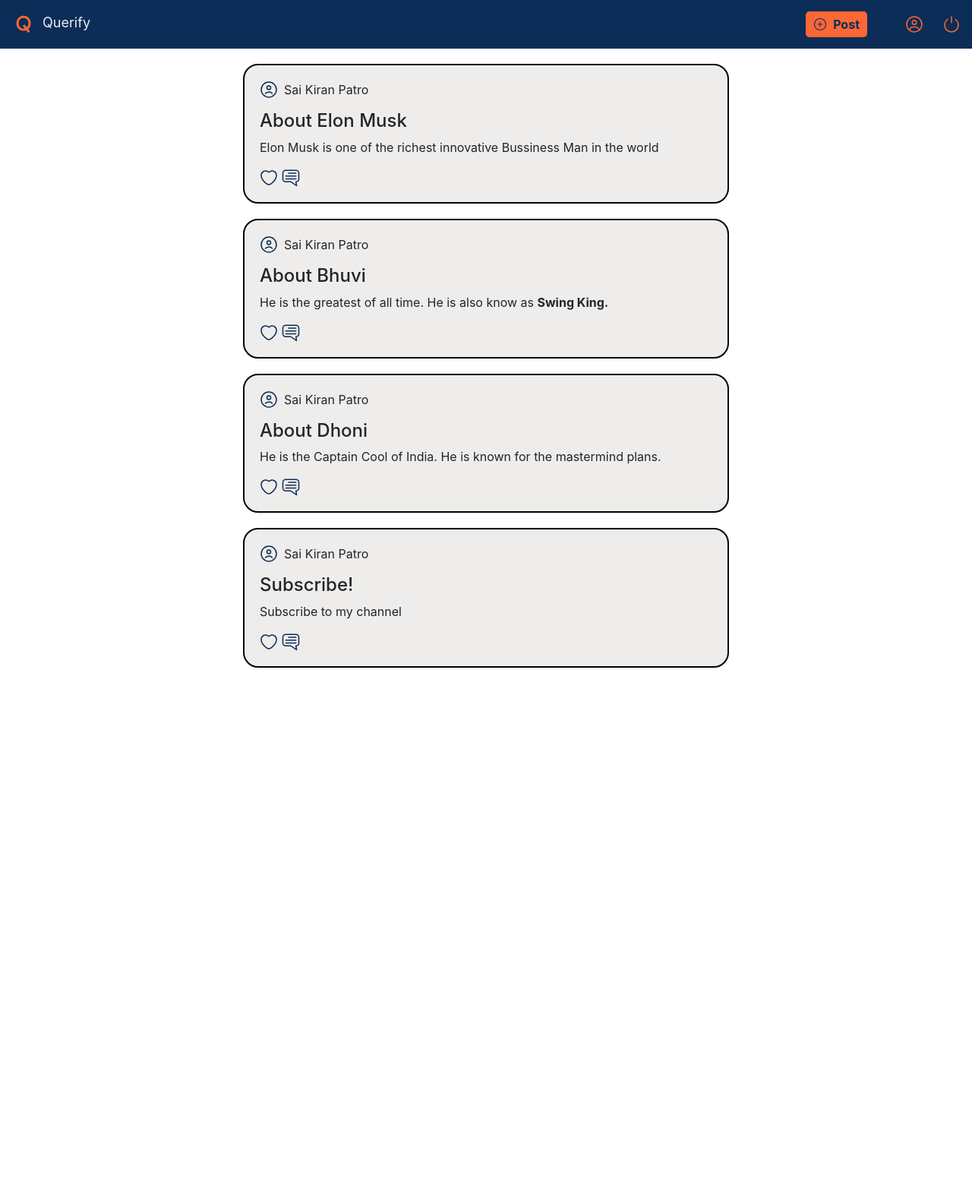
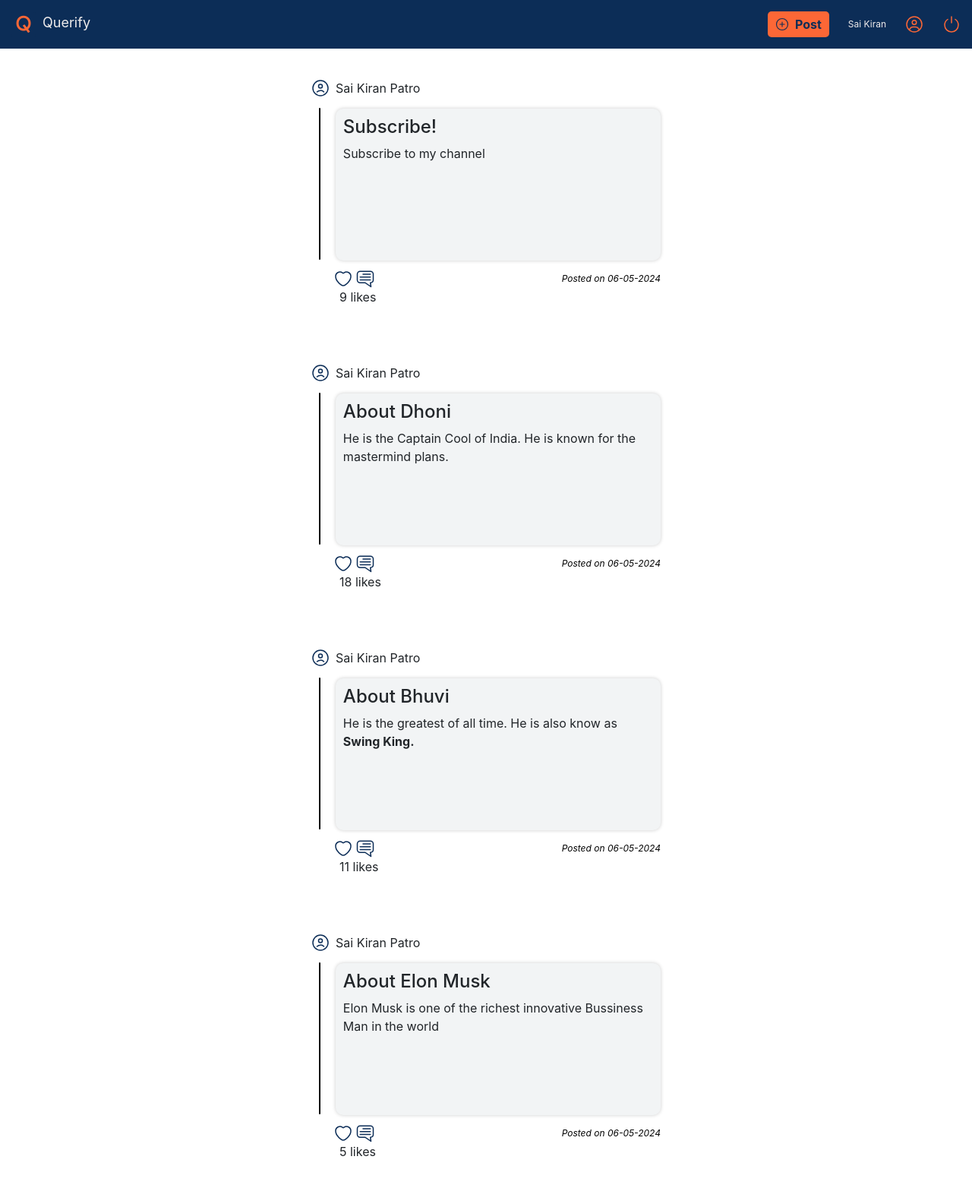
Before and after one commit to saikiran-patro/Querify, a Flask app: page / in a window 1280 px wide. Shown: the whole page at 76% size. Before the commit the page ends 879 px from the top, so only its background shows below. Run offline with Flask 3, Linux system fonts and the light colour scheme; a user stored in the database is signed in; some libraries are stand-ins or nearby versions.

Commit message:
Implemented Real-time Like Count

```diff
--- a/Website/auth.py
+++ b/Website/auth.py
@@ -74,7 +74,7 @@ def login():
             if check_password_hash(user.password,password):
                login_user(user,remember=True)
                print(current_user)
-               return redirect(url_for('views.home',message="Login Successful", category=True, username=current_user.firstName ))
+               return redirect(url_for('views.home',message="Login Successful", category=True, current_user=current_user ))
             else:
                return render_template('login.html', message='Invalid Password, try again', category=False)
         else:
@@ -82,7 +82,7 @@ def login():
            return render_template('login.html', message='User not found', category=False)
     else:
        if current_user.is_authenticated:
-          return redirect(url_for('views.home',message="Login Successful", category=True,username=current_user.firstName ))
+          return redirect(url_for('views.home',message="Login Successful", category=True,current_user=current_user))
        else:
           return render_template('Login.html')
 
@@ -124,7 +124,7 @@ def signup():
             db.session.add(new_user)
             db.session.commit()
             login_user(new_user,remember=True)
-            return redirect(url_for('views.home',message="Account created successfully!", category=True,username=current_user.firstName ))
+            return redirect(url_for('views.home',message="Account created successfully!", category=True,current_user=current_user))
           #return render_template('Signup.html', message="Account created successfully!", category=True )
 
     return render_template('Signup.html', text="testing")
--- a/Website/static/Css/styles.css
+++ b/Website/static/Css/styles.css
@@ -8,6 +8,10 @@ body{
 
 
     margin: 0px;
+}
+.postContent p{
+
+    margin-bottom: 1px !important;
 }
 .hide{
 
@@ -134,12 +138,21 @@ body{
     gap: 20px;
     margin-top: 20px
 }
+.postContentContainer{
+    display: flex;
+    flex-direction: row;
+    gap: 20px;
+    position: relative;
+    align-items: center;
+
+}
 .postContainer{
-    border: 2px solid black;
+    border: none;
     padding: 20px;
-    border-radius: 20px;
-    width: 50%;
-    background-color: #EEEDEB;
+    border-radius: 10px;
+    max-width: 500px;
+    width: 100%;
+
 }
 .postHeader{
     display: flex;
@@ -149,7 +162,26 @@ body{
 }
 .postContent{
     margin-top: 15px;
+    background: #f2f4f5;
+    padding: 10px;
+    border-radius: 10px;
+    margin-left: 0px;
+    margin-bottom: 12px;
+    height: 200px;
+    transition: height 0.5s ease-in-out;
+    overflow: hidden;
+    box-shadow: 0 0 5px rgba(0, 0, 0, 0.2);
+    width: 100%;
 }
+.sideLine{
+    height:200px;
+    width: 2px;
+    background: black;
+    margin-left: 10px;
+    border-radius: 10px;
+
+}
+
 .postActions{
     display: flex;
     flex-direction: row;
@@ -157,13 +189,46 @@ body{
     align-items: center;
     gap: 5px;
 }
+.expanded
+{
+    height:auto !important;
+    overflow: visible;
+}
+.dateActionContainer{
+    display: flex;
+    justify-content: space-between;
+    align-items: center;
+}
+.postedDate{
+    font-size: 12px;
+    color: black;
+    font-style: italic;
+}
 .postActions img{
     width:24px;
+    cursor: pointer;
 }
+
+
 h2{
     font-size:24px !important;
 }
+.readMore{
 
+    display: flex;
+    flex-direction: row;
+    justify-content: flex-end;
+    align-items: center;
+}
+.read-more{
+    outline: none;
+    border: none;
+    padding: 5px 10px;
+    border-radius: 8px;
+    background: #3a3a3a;
+    color:white;
+    cursor: pointer;
+}
 /* Create a post section */
 
 #title{
--- a/Website/templates/Home.html
+++ b/Website/templates/Home.html
@@ -9,7 +9,7 @@
     <script src="https://code.jquery.com/jquery-3.2.1.slim.min.js" integrity="sha384-KJ3o2DKtIkvYIK3UENzmM7KCkRr/rE9/Qpg6aAZGJwFDMVNA/GpGFF93hXpG5KkN" crossorigin="anonymous"></script>
     <script src="https://cdn.jsdelivr.net/npm/popper.js@1.12.9/dist/umd/popper.min.js" integrity="sha384-ApNbgh9B+Y1QKtv3Rn7W3mgPxhU9K/ScQsAP7hUibX39j7fakFPskvXusvfa0b4Q" crossorigin="anonymous"></script>
     <script src="https://cdn.jsdelivr.net/npm/bootstrap@4.0.0/dist/js/bootstrap.min.js" integrity="sha384-JZR6Spejh4U02d8jOt6vLEHfe/JQGiRRSQQxSfFWpi1MquVdAyjUar5+76PVCmYl" crossorigin="anonymous"></script>
-
+    <script src="https://cdnjs.cloudflare.com/ajax/libs/socket.io/4.5.1/socket.io.js"></script>
     <title>Querify</title>
 </head>
 <body>
@@ -21,8 +21,10 @@
       </div>
       <div class="rightHeader">
         <button class="postButton" onclick="window.location.href='/post'"><img src="{{ url_for('static', filename='Images/Post.svg')}}"/>Post</button>
-        <span style="font-size:12px">{{ username | safe }}</span>
+        {% if current_user.is_authenticated %}
 
+        <span style="font-size:12px"> {{ current_user.firstName }}</span>
+        {% endif %}
         <img src="{{ url_for('static', filename='Images/UserIcon.svg')}}" alt="User Icon"/>
         <img  class="logoutButton" alt="Logout" src="{{ url_for('static', filename='Images/Poweroff.svg')}}" onclick="window.location.href='/logout'"/>
 
@@ -35,15 +37,31 @@
 
 
     {% for item in all_posts %}
+
       <div class="postContainer">
-        <div class="postHeader"><img src="{{ url_for('static', filename='Images/User.svg')}}"/> <span>Sai Kiran Patro</span></div>
-        <div class="postContent">
-          <h2>{{ item.title }}</h2>
-          {{ item.content | safe }}
+
+        <div class="postHeader"><img src="{{ url_for('static', filename='Images/User.svg')}}"/> <span>{{ users[loop.index-1]['userFullName'] }}</span></div>
+        <div class="postContentContainer">
+
+          <div class="sideLine"></div>
+          <div class="postContent">
+            <h2>{{ item.title }}</h2>
+            {{ item.content | safe }}
+
+          </div>
         </div>
-        <div class="postActions">
-          <img src="{{ url_for('static', filename='Images/heartWhite.svg')}}"/><img src="{{ url_for('static', filename='Images/Comment.svg')}}"/>
+
+        <div class="readMore">
+           <button class="read-more">Read More</button>
         </div>
+        <div class="dateActionContainer">
+          <div class="postActions">
+            <img class="likesImg" style="margin-left: 30px;" data-post-id="{{ users[loop.index-1]['postId'] }}" src="{{ url_for('static', filename='Images/heartWhite.svg')}}"/><img src="{{ url_for('static', filename='Images/Comment.svg')}}"/>
+          </div>
+          <span class="postedDate">Posted on  {{ users[loop.index-1]['postedDate'] }}</span>
+
+        </div>
+        <p class="postLikeCount" style="margin-left: 37px;">{{ users[loop.index-1]['postLikes'] }} likes</p>
       </div>
       {% endfor %}
  </div>
@@ -55,12 +73,90 @@
 </body>
 <script>
 
+
+/*---------------------Testing Real-time like count update--------------------*/
+var socket = io();
+document.querySelectorAll('.likesImg').forEach((img)=>{
+
+  img.addEventListener('click',()=>{
+
+    const postId = img.dataset.postId;  // Access data-post-id using dataset property
+        socket.emit('update_count', { post_id: postId });
+  })
+})
+
+
+socket.on('count_updated', function(data) {
+    const postId = data.post_id;
+    const count = data.count;
+    document.querySelectorAll('.likesImg').forEach((img)=>{
+
+
+    // Update the count only if it matches the expected post ID (implement logic here)
+    if (img.dataset.postId==postId) {
+       img.parentElement.parentElement.parentElement.querySelector('.postLikeCount').innerText = count + ' likes';
+    }
+})});
+/*---------------------------------------------------------------------------*/
+
+  const readMoreFunction = () =>{
+  const readMoreBtns = document.querySelectorAll('.read-more');
+
+readMoreBtns.forEach(btn => {
+    btn.addEventListener('click', function() {
+
+        const content = this.parentElement.parentElement.querySelector('.postContentContainer').querySelector('.postContent');
+
+        content.classList.toggle('expanded');
+
+        if (content.classList.contains('expanded')) {
+            this.textContent = 'Read Less';
+            this.parentElement.parentElement.querySelector('.postContentContainer').querySelector('.sideLine').style.height=Math.round(this.parentElement.parentElement.querySelector('.postContentContainer').querySelector('.postContent').offsetHeight)+'px'
+
+        } else {
+            this.textContent = 'Read More';
+            this.parentElement.parentElement.querySelector('.postContentContainer').querySelector('.sideLine').style.height='200px'
+        }
+    });
+});
+}
+function readMoreHide(){
+
+  const myDiv = document.querySelectorAll(".postContent");
+  myDiv.forEach((div)=>{
+  div.style.height='auto'
+
+  const height = div.offsetHeight;;
+  const parentDiv=div.parentElement.parentElement;
+  div.style.height='200px'
+
+  if(Math.round(height)>200){
+
+    parentDiv.querySelector('.read-more').setAttribute('class', 'read-more');
+
+  }
+  else{
+    parentDiv.querySelector('.read-more').classList.add('hide');
+
+  }
+
+
+})
+ readMoreFunction()
+
+}
+
+
+readMoreHide()
+
+
+
+
     let message= '{{ message }}'
     let category= '{{ category }}'
     let all_posts= '{{ all_posts }}'
     let firstName='{{ username }}'
-    console.log(firstName)
-    console.log('all_posts : ',all_posts)
+
 
 
     const popUp=document.querySelector('.errorPopUp')
--- a/Website/views.py
+++ b/Website/views.py
@@ -1,16 +1,48 @@
 from flask import Blueprint,render_template,request,redirect,url_for
 from flask_login import login_required,current_user
-from .models import Post
+from .models import Post,Likes
 from .import db
+from .models import User
 views=Blueprint('views',__name__)
+from sqlalchemy import func
+
+def get_likes_count():
+    all_posts=Post.query.all()
+    likesCount=[]
+    for post in all_posts:
+        likeCount=Likes.query.filter_by(postId=post.id).count()
+        likesCount.append(likeCount)
+    return likesCount
+
+def likes_count_by_id(postId):
+    likeCount=Likes.query.filter_by(postId=postId).count()
+
+    return likeCount
+def update_count_by_id(postId):
+    new_like_rec=Likes(postId=postId)
+    db.session.add(new_like_rec)
+    db.session.commit()
+
+
 
 @views.route('/', methods=['GET', 'POST'])
 @login_required
 def home():
     if request.method == 'GET':
         all_posts=Post.query.all()
+        userPostInfo=[]
+        likesCount=get_likes_count()
+        index=0
+        for post in all_posts:
 
-        return render_template('Home.html', all_posts=all_posts, postCategory=True)
+            user=User.query.filter_by(id=post.userId).first()
+            userObject={'userFullName':user.firstName+" "+user.lastName,'postedDate':"-".join(str(post.date)[0:10].split('-')[::-1]),'postLikes':likesCount[index],'postId':post.id}
+            userPostInfo.append(userObject)
+            index+=1
+
+
+
+        return render_template('Home.html', all_posts=all_posts[::-1],users=userPostInfo[::-1], postCategory=True)
     else:
 
         serverMessage=request.args.get('message')
```
Also changed, not shown: Website/__init__.py (+12 -2 lines), Website/models.py (+14 -2 lines), instance/database.db.
